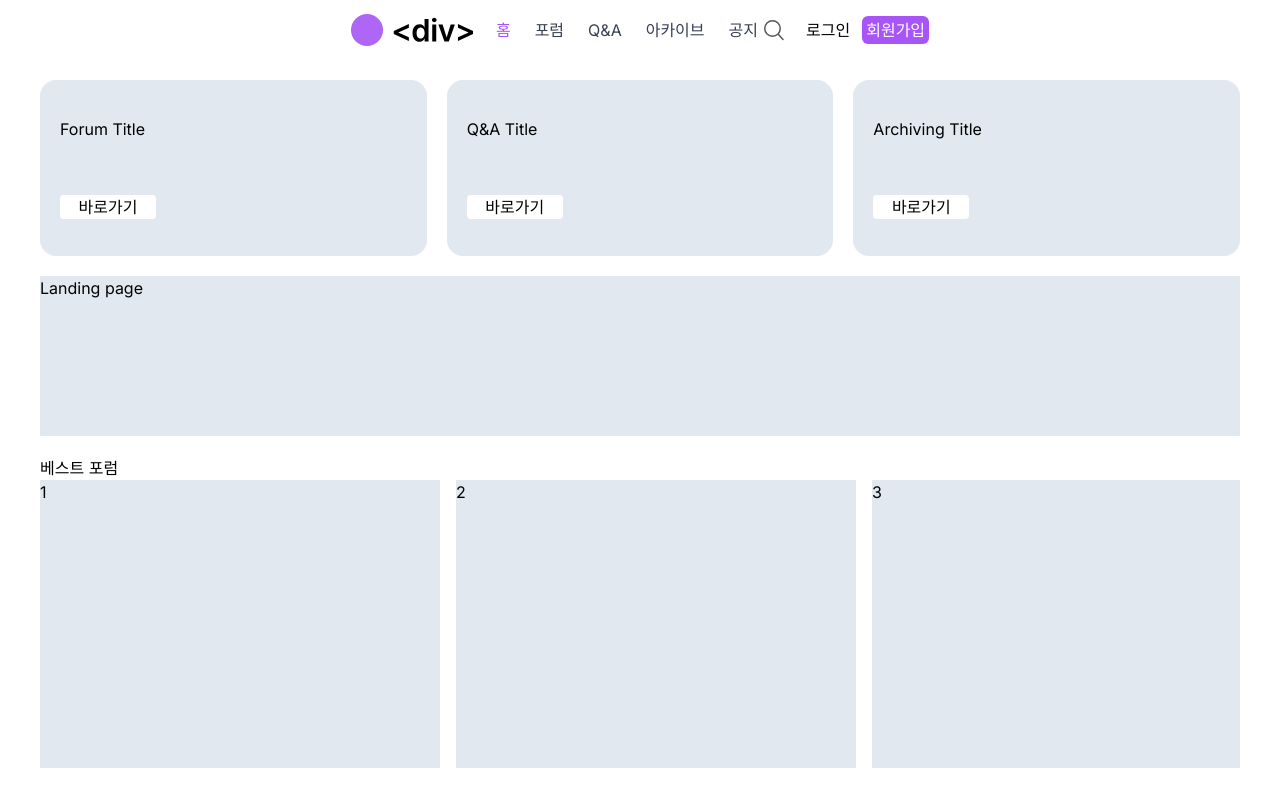
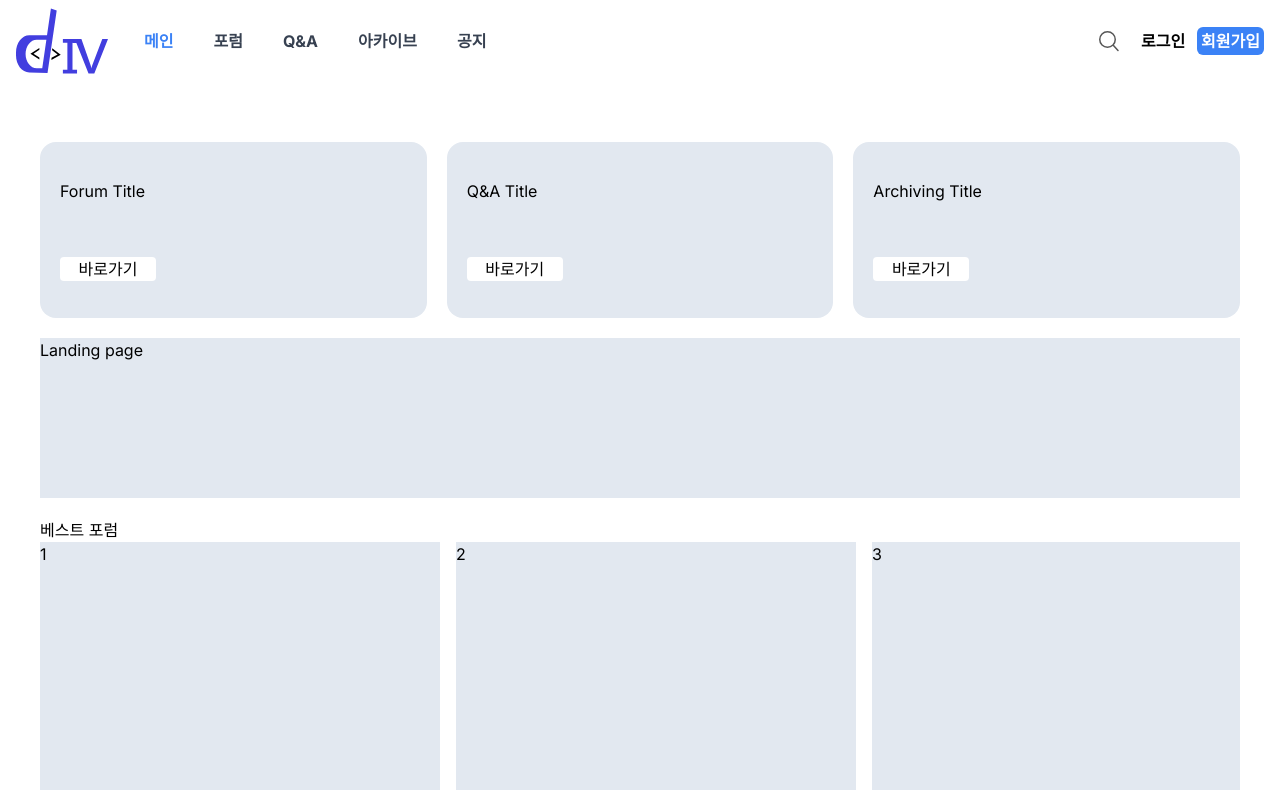
Before and after one commit to tpring/final-semicolon-div, a Next.js app: page / in a window 1280 px wide. Shown: the top 790 px of the page. Built offline with nearby package versions, Linux system fonts and the light colour scheme; no server answers.

Commit message:
feature: pull

```diff
--- /dev/null
+++ b/src/app/(home)/layout.tsx
@@ -0,0 +1,19 @@
+import Header from '@/components/header/Header';
+import React from 'react';
+
+type HomeLayoutProps = {
+  children: React.ReactNode;
+};
+
+const HomeLayout = ({ children }: HomeLayoutProps) => {
+  return (
+    <div className="min-h-screen flex flex-col justify-center">
+      <Header />
+      <div className="flex justify-center flex-1 w-full">
+        <main className="w-[1200px] p-10">{children}</main>
+      </div>
+    </div>
+  );
+};
+
+export default HomeLayout;
--- a/src/app/(home)/page.tsx
+++ b/src/app/(home)/page.tsx
@@ -12,7 +12,6 @@ import WebsiteLink from './_components/WebsiteLink';
 const HomePage = () => {
   return (
     <div className="flex flex-col justify-center items-center relative">
-      <Header />
       <div className="xl:w-[1200px] md:w-[800px] sm:w-96 flex flex-col gap-5">
         <PostsLink />
         <LandingPage />
--- a/src/assets/images/Logo.tsx
+++ b/src/assets/images/Logo.tsx
@@ -1,10 +1,25 @@
 const Logo = () => {
   return (
-    <svg width="125" height="44" viewBox="0 0 125 44" fill="none" xmlns="http://www.w3.org/2000/svg">
-      <rect y="6" width="32" height="32" rx="16" fill="#AD66F5" />
+    <svg width="92" height="66" viewBox="0 0 92 66" fill="none" xmlns="http://www.w3.org/2000/svg">
       <path
-        d="M42.7812 26.0938V22.9375L57.875 15.9375V19.8438L47.25 24.4062V24.5938L57.875 29.1875V33.0938L42.7812 26.0938ZM68.5238 33.8125C64.5238 33.8125 61.5238 30.625 61.5238 25.0312C61.5238 19.375 64.6175 16.3125 68.555 16.3125C71.555 16.3125 72.805 18.0938 73.3988 19.3125H73.555V10.875H77.5238V33.5H73.6175V30.8125H73.3988C72.7738 32.0625 71.4613 33.8125 68.5238 33.8125ZM69.6175 30.5312C72.18 30.5312 73.6488 28.3125 73.6488 25C73.6488 21.7188 72.2113 19.5625 69.6175 19.5625C66.9613 19.5625 65.5863 21.8438 65.5863 25C65.5863 28.2188 66.9925 30.5312 69.6175 30.5312ZM81.235 33.5V16.5312H85.235V33.5H81.235ZM83.2663 14.125C82.0163 14.125 80.9538 13.1562 80.9538 11.9375C80.9538 10.75 82.0163 9.78125 83.2663 9.78125C84.5475 9.78125 85.5788 10.75 85.5788 11.9375C85.5788 13.1562 84.5475 14.125 83.2663 14.125ZM103.884 16.5312L97.8213 33.5H93.4463L87.3838 16.5312H91.6338L95.54 29.1562H95.7275L99.665 16.5312H103.884ZM122.033 26.0938L106.939 33.0938V29.1875L117.564 24.5938V24.4062L106.939 19.8438V15.9375L122.033 22.9375V26.0938Z"
+        d="M23.3695 39.9385L14.418 45.7223L23.3695 51.6238V49.492L17.516 45.7812L23.3695 41.8348V39.9385Z"
         fill="black"
+      />
+      <path
+        d="M36.2109 40.3389L44.7339 46.6788L35.3833 51.9961L35.5343 49.8694L41.6383 46.5403L36.0766 42.2307L36.2109 40.3389Z"
+        fill="black"
+      />
+      <path
+        d="M60.3714 34.8822H56.5039L56.6145 31.1345L61.5229 31.1133H65.4087L74.6958 57.517C75.1314 58.7345 75.3502 60.1937 75.3502 60.1937H75.5138C75.5138 60.1937 75.7327 58.7323 76.1683 57.517L86.2734 31.1133H91.9999L78.2932 65.5003H72.5197L60.3755 34.8822H60.3714Z"
+        fill="#423EDF"
+      />
+      <path
+        d="M46.8867 61.701H51.3831V34.8638H46.8867V31.1133H61.0409V34.8638H56.4942V61.701H61.0409V65.5003H46.8867V61.701Z"
+        fill="#423EDF"
+      />
+      <path
+        d="M40.691 2.40041L34.9081 0.5L31.012 27.3218H13.3845C5.9915 27.3218 0 35.0179 0 44.5137V47.3139C0 56.8076 5.99377 64.5058 13.3845 64.5058C19.4304 64.6966 25.4764 64.8896 31.5223 65.0805L40.6932 2.40041H40.691ZM9.58822 45.9149C9.58822 38.0321 14.5637 31.6408 20.7027 31.6408L30.377 31.6911L26.2383 60.1931L20.7027 60.1889C14.5637 60.1889 9.58822 53.7976 9.58822 45.9149Z"
+        fill="#423EDF"
       />
     </svg>
   );
--- a/src/components/header/Header.tsx
+++ b/src/components/header/Header.tsx
@@ -15,7 +15,7 @@ const Header = () => {
   const pathname = usePathname();
 
   const getLinkClasses = (path: string) => {
-    return pathname === path ? 'text-purple-500' : 'text-gray-700';
+    return pathname === path ? 'text-blue-500' : 'text-gray-700';
   };
 
   const toggleSearch = () => {
@@ -30,27 +30,33 @@ const Header = () => {
   };
 
   return (
-    <header className="bg-white max-w-[1920px] min-w-[375px]">
+    <header className="bg-white w-full">
       <div className="container mx-auto px-4 py-2 flex justify-between items-center">
-        <div className="flex items-center space-x-4">
+        <div className="flex items-center space-x-8">
           <Link href={'/'}>
             <Logo />
           </Link>
-          <div className="flex space-x-4">
+          <div className="flex space-x-8">
             <Link href={'/'}>
-              <h1 className={`hidden lg:inline border-0 rounded-md p-1 ${getLinkClasses('/')}`}>홈</h1>
+              <h1 className={`hidden lg:inline border-0 rounded-md p-1 font-bold ${getLinkClasses('/')}`}>메인</h1>
             </Link>
             <Link href={'/forum'}>
-              <h1 className={`hidden lg:inline border-0 rounded-md p-1 ${getLinkClasses('/conference')}`}>포럼</h1>
+              <h1 className={`hidden lg:inline border-0 rounded-md p-1 font-bold ${getLinkClasses('/conference')}`}>
+                포럼
+              </h1>
             </Link>
             <Link href={'/qna'}>
-              <h1 className={`hidden lg:inline border-0 rounded-md p-1 ${getLinkClasses('/qna')}`}>Q&A</h1>
+              <h1 className={`hidden lg:inline border-0 rounded-md p-1 font-bold ${getLinkClasses('/qna')}`}>Q&A</h1>
             </Link>
             <Link href={'/archiving'}>
-              <h1 className={`hidden lg:inline border-0 rounded-md p-1 ${getLinkClasses('/archiving')}`}>아카이브</h1>
+              <h1 className={`hidden lg:inline border-0 rounded-md p-1 font-bold ${getLinkClasses('/archiving')}`}>
+                아카이브
+              </h1>
             </Link>
             <Link href={'/notification'}>
-              <h1 className={`hidden lg:inline border-0 rounded-md p-1 ${getLinkClasses('/notification')}`}>공지</h1>
+              <h1 className={`hidden lg:inline border-0 rounded-md p-1 font-bold ${getLinkClasses('/notification')}`}>
+                공지
+              </h1>
             </Link>
           </div>
         </div>
@@ -59,7 +65,7 @@ const Header = () => {
             <input
               type="text"
               placeholder="검색어를 입력하세요"
-              className="hidden sm:inline ml-2 border-2 border-purple-500 focus:outline-purple-800 rounded-md p-2 w-64"
+              className="hidden sm:inline ml-2 border-2 border-purple-500 font-bold focus:outline-purple-800 rounded-md p-2 w-64"
             />
           )}
           <button onClick={toggleSearch} className="focus:outline-none">
@@ -68,25 +74,27 @@ const Header = () => {
           {isLoggedIn ? (
             <>
               <Link href={'/profile'}>
-                <h1 className="hidden md:inline border-0 rounded-md p-1">마이페이지</h1>
+                <h1 className="hidden md:inline border-0 rounded-md p-1 font-bold">마이페이지</h1>
               </Link>
               <button onClick={handleLogout}>
-                <h1 className="md:hidden bg-purple-500 border-0 rounded-md p-1 ml-2 text-white">로그아웃</h1>
+                <h1 className="md:hidden bg-blue-500 border-0 rounded-md p-1 ml-2 font-bold text-white">로그아웃</h1>
               </button>
               <button onClick={handleLogout}>
-                <h1 className="hidden md:inline bg-purple-500 border-0 rounded-md p-1 text-white">로그아웃</h1>
+                <h1 className="hidden md:inline bg-blue-500 border-0 rounded-md p-1 font-bold text-white">로그아웃</h1>
               </button>
             </>
           ) : (
             <>
               <Link href={'/login'}>
-                <h1 className={`md:hidden bg-purple-500 border-0 rounded-md p-1 ml-2 text-white `}>로그인</h1>
+                <h1 className={`md:hidden bg-blue-500 border-0 rounded-md p-1 ml-2 font-bold text-white `}>로그인</h1>
               </Link>
               <Link href={'/login'}>
-                <h1 className={`hidden md:inline border-0 rounded-md p-1 `}>로그인</h1>
+                <h1 className={`hidden md:inline border-0 rounded-md p-1 font-bold`}>로그인</h1>
               </Link>
               <Link href={'/signup'}>
-                <h1 className={`hidden md:inline bg-purple-500 border-0 rounded-md p-1 text-white `}>회원가입</h1>
+                <h1 className={`hidden md:inline bg-blue-500 border-0 rounded-md p-1 font-bold text-white `}>
+                  회원가입
+                </h1>
               </Link>
             </>
           )}
@@ -97,7 +105,7 @@ const Header = () => {
           <input
             type="text"
             placeholder="검색어를 입력하세요"
-            className="sm:hidden ml-2 border-2 border-purple-500 focus:border-purple-800 rounded-md p-2 w-64"
+            className="sm:hidden ml-2 border-2 border-blue-500 focus:border-blue-800 rounded-md p-2 w-64 font-bold"
           />
         </div>
       )}
```
